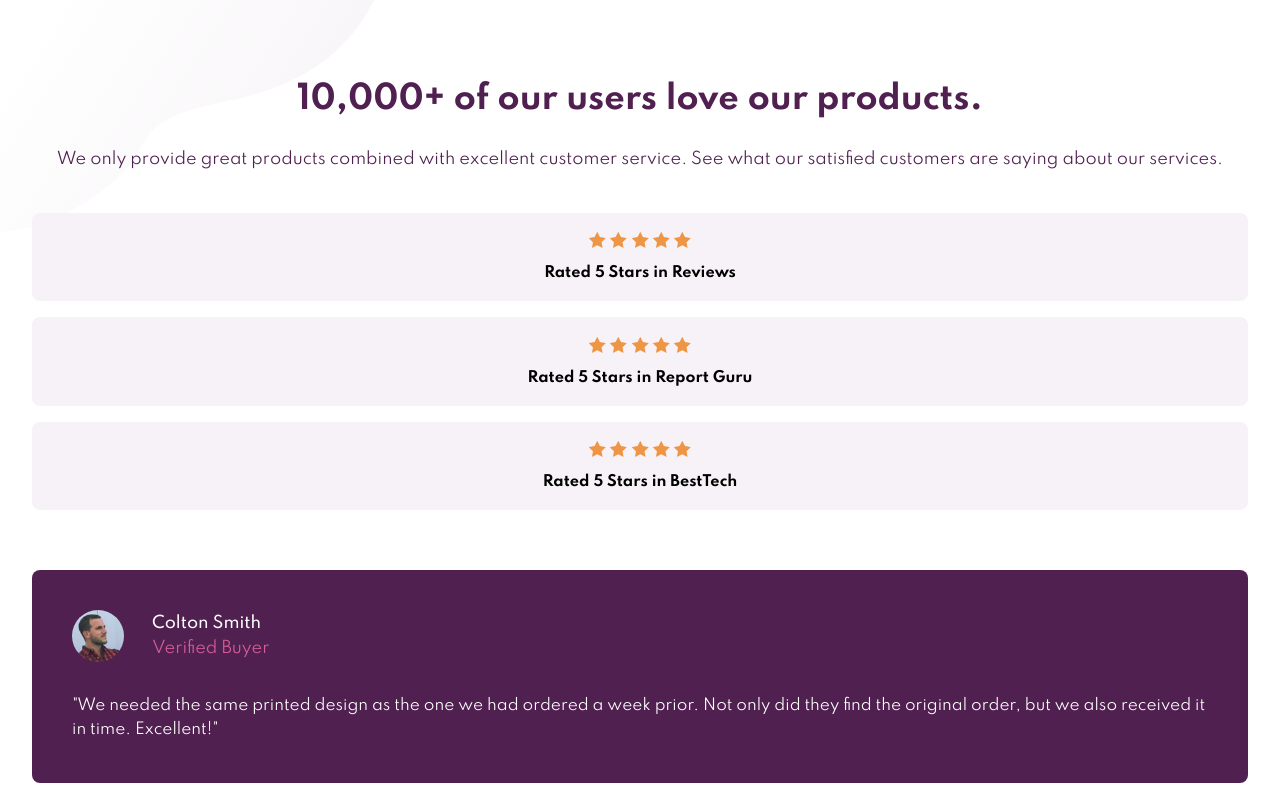
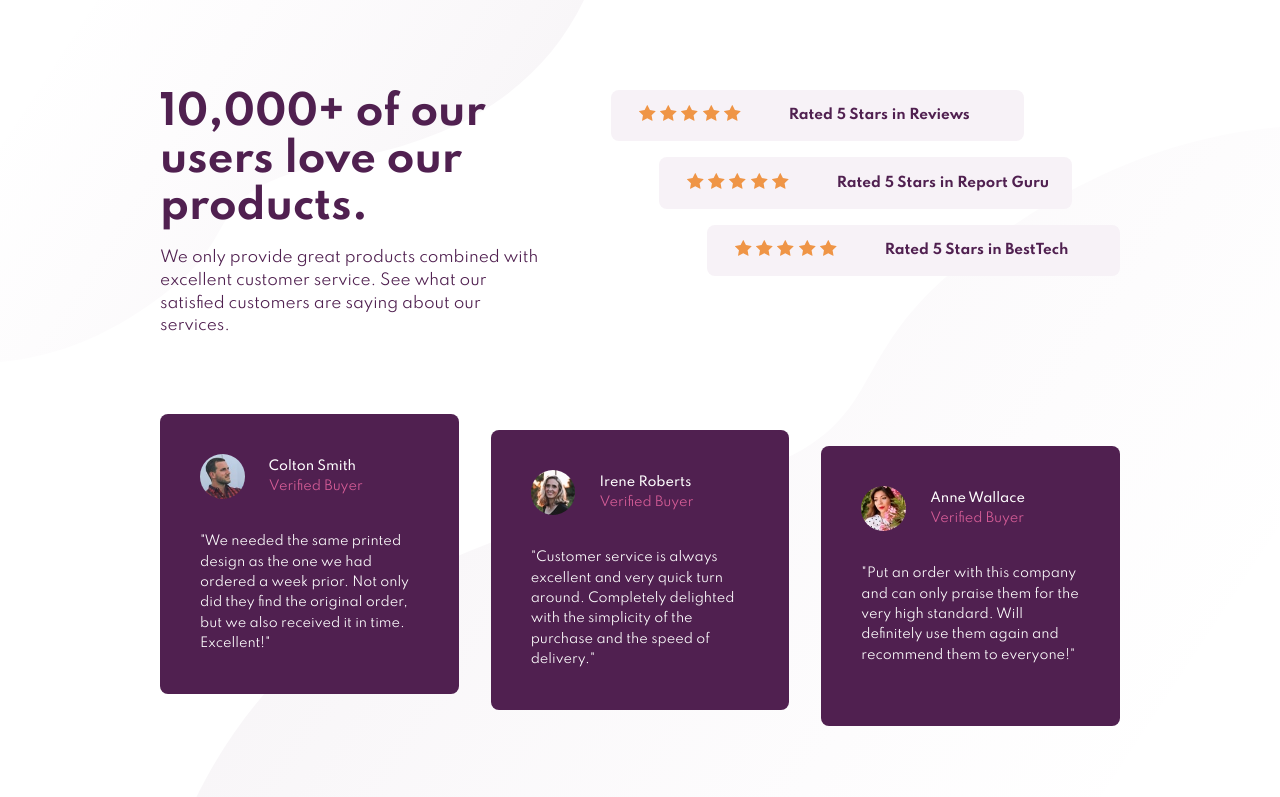
Before and after one commit to tiagobw/social-proof-section, a plain HTML site: page index.html in a window 1280 px wide. Shown: the top 797 px of the page. Drawn offline with Linux system fonts and the light colour scheme.

Commit message:
finish desktop

```diff
--- a/styles/base.css
+++ b/styles/base.css
@@ -17,3 +17,15 @@ body {
   background-repeat: no-repeat, no-repeat;
   background-position: top left, bottom left;
 }
+
+@media screen and (min-width: 1024px) {
+  body {
+    display: flex;
+    align-items: center;
+    min-height: 100vh;
+    background-image: url('../images/bg-pattern-top-desktop.svg'),
+      url('../images/bg-pattern-bottom-desktop.svg');
+    background-repeat: no-repeat, no-repeat;
+    background-position: top left, bottom right;
+  }
+}
--- a/styles/classes.css
+++ b/styles/classes.css
@@ -43,6 +43,7 @@
 .stars__heading {
   font-size: 0.9rem;
   font-weight: var(--bold-weight);
+  color: var(--very-dark-magenta);
 }
 
 .card {
@@ -84,3 +85,100 @@
   border-radius: 50%;
   height: 3.25rem;
 }
+
+@media screen and (min-width: 1024px) {
+  .main-container {
+    grid-template-columns: 1fr 43%;
+    padding: 0 10rem;
+    margin-bottom: 3rem;
+  }
+
+  .header {
+    width: 70%;
+  }
+
+  .header__heading {
+    text-align: left;
+    font-size: 2.5rem;
+    margin-bottom: 1rem;
+  }
+
+  .header__paragraph {
+    text-align: left;
+    font-size: 0.95rem;
+    line-height: 1.5;
+  }
+
+  .cards-container {
+    grid-column: 1 / 3;
+    display: flex;
+  }
+
+  .stars__icons-container {
+    margin: 0;
+    padding: 0.2rem 1rem;
+  }
+
+  .stars {
+    flex-direction: row;
+    align-items: center;
+    padding: 0.75rem;
+  }
+
+  .stars:nth-of-type(1) {
+    transform: translateX(-6rem);
+  }
+
+  .stars:nth-of-type(2) {
+    transform: translateX(-3rem);
+  }
+
+  .stars__heading {
+    font-size: 0.85rem;
+    margin-left: 2rem;
+  }
+
+  .cards-container {
+    margin-top: 2rem;
+  }
+
+  .card:nth-of-type(2) {
+    transform: translateY(1rem);
+  }
+
+  .card:nth-of-type(3) {
+    transform: translateY(2rem);
+  }
+
+  .card__img {
+    height: 2.8rem;
+  }
+
+  .card__name-verification-container {
+    margin-left: 1.5rem;
+  }
+
+  .card__name {
+    font-size: 0.8rem;
+  }
+
+  .card__verification {
+    font-size: 0.8rem;
+  }
+
+  .card__paragraph {
+    font-size: 0.8rem;
+  }
+
+  .cards-container {
+    display: grid;
+    grid-template-columns: repeat(3, 1fr);
+    column-gap: 2rem;
+  }
+}
+
+@media screen and (min-width: 1536px) {
+  .main-container {
+    padding: 0 15rem;
+  }
+}
```
